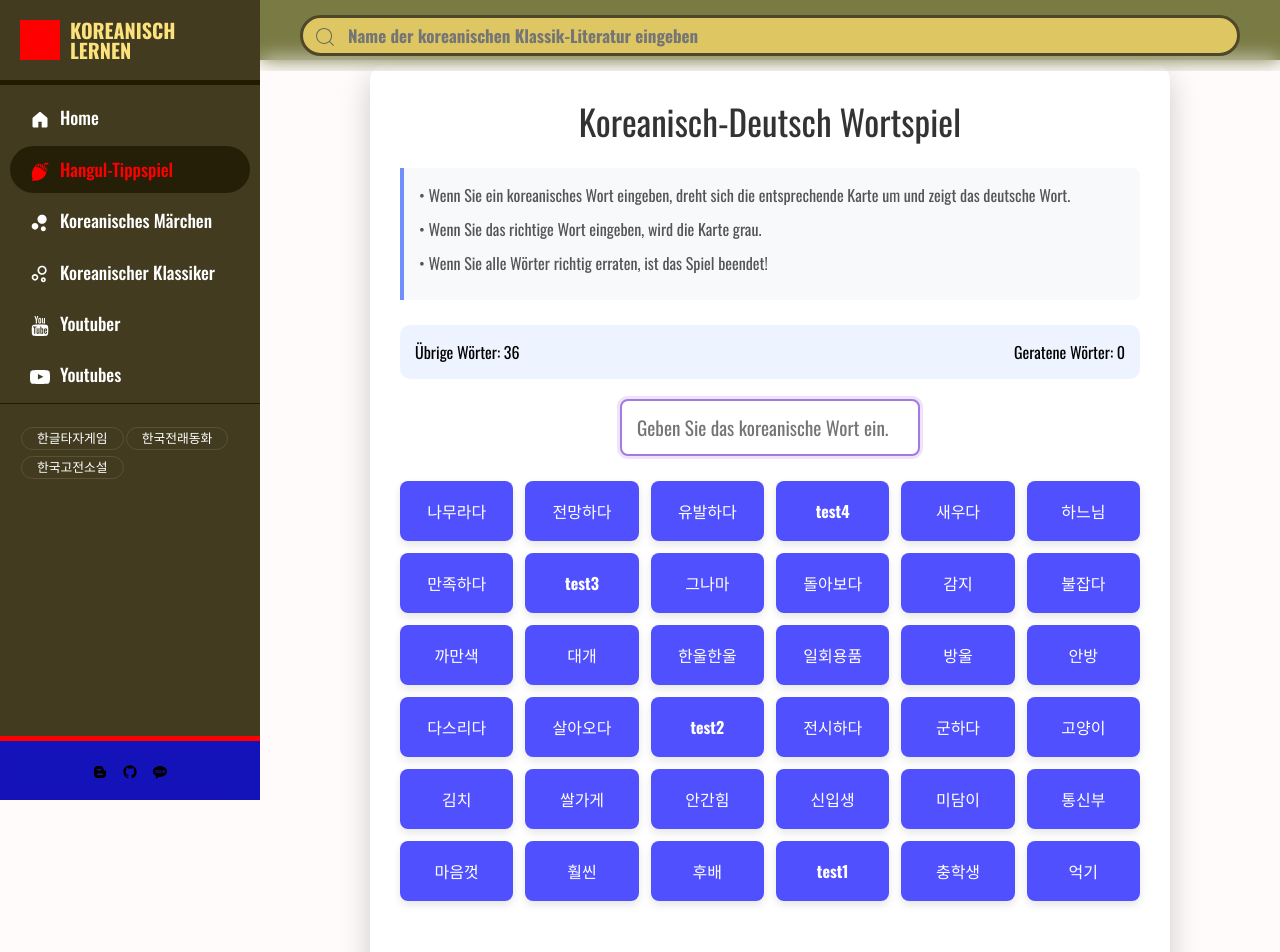
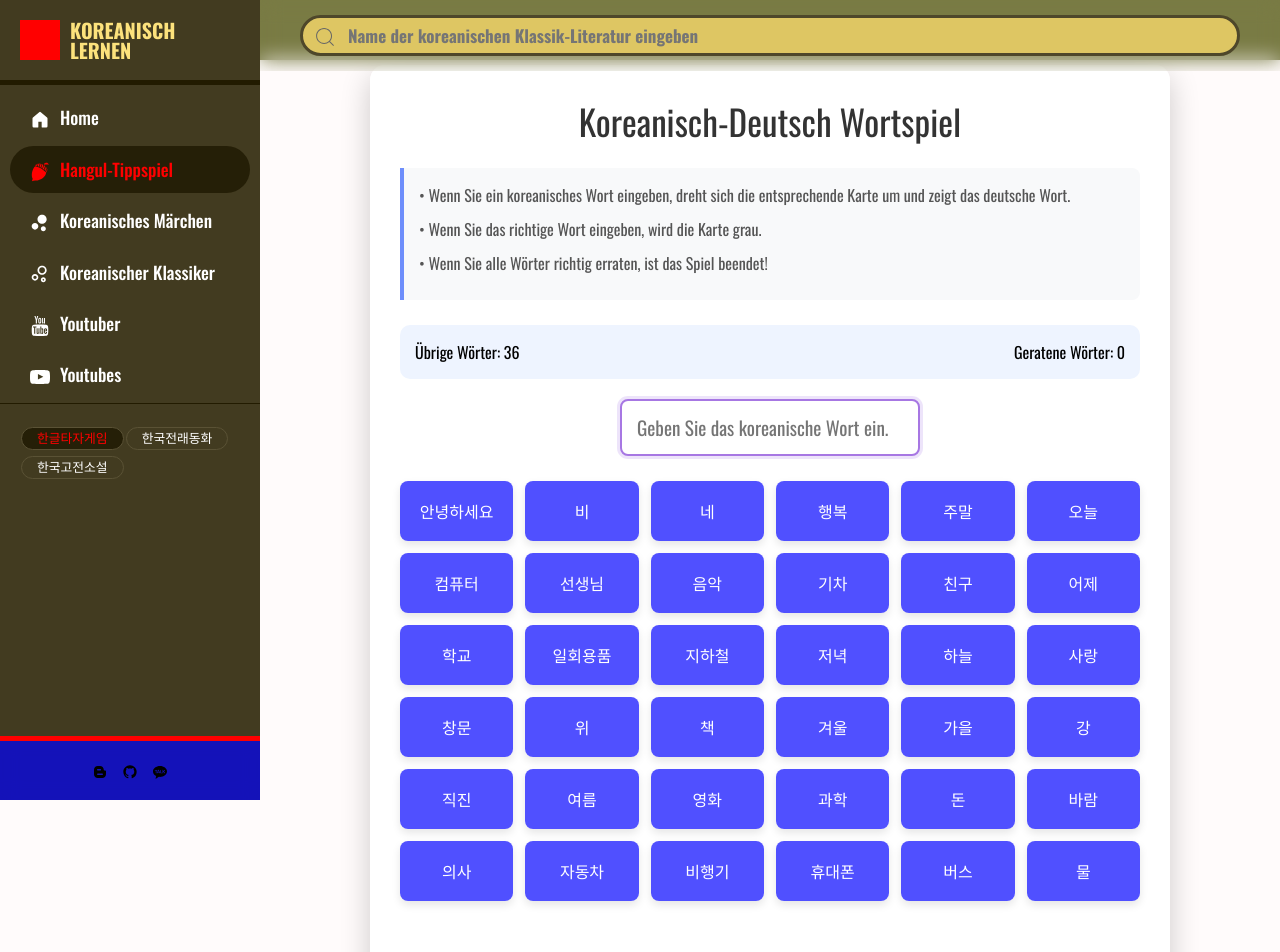
Before and after one commit to nuna2025/KoreanischLernen, a React (Create React App) app: page /wordgame in a window 1280 px wide. Shown: the top 952 px of the page. Built offline with nearby package versions, Linux system fonts and the light colour scheme; a web font is replaced by a local one.

Commit message:
Style: Refine search area appearance and add more Word for wordgame

```diff
--- a/src/assets/scss/section/_search.scss
+++ b/src/assets/scss/section/_search.scss
@@ -24,4 +24,55 @@
         font-weight: 700;
         color: var(--blue);
     }
+
+    .suggestion-list {
+        padding: 2px 25px;
+
+
+        .dropdown-item {
+            --bg-color: transparent;
+            --text-color: inherit;
+            --border-color: #f3f4f6;
+
+            padding: 0.75rem 1.5rem;
+            cursor: pointer;
+            border-bottom: 1px solid var(--border-color);
+            background-color: var(--bg-color);
+            color: var(--text-color);
+            transition: all 0.2s ease;
+
+            border-radius: 5px;
+
+            &:last-child {
+                border-bottom: none;
+            }
+
+            &:hover {
+                --bg-color: #f9fafb;
+            }
+
+            &[data-selected="true"] {
+                --bg-color: #eff6ff;
+                --text-color: #1d4ed8;
+
+                &:hover {
+                --bg-color: #eff6ff; // 선택된 상태 유지
+                }
+            }
+        }
+
+    }
 }
+
+.not-research {
+    padding: 30px 45px;
+
+    font-size: 13px;
+    font-weight: 700;
+    color: var(--black200);
+    text-shadow: 1px 1px 1px rgba(0,0,0,0.3);
+}
+
+.searchresult-container {
+     margin-top: 20px;
+}
--- a/src/components/section/Search.jsx
+++ b/src/components/section/Search.jsx
@@ -1,12 +1,14 @@
 
 import React, { useState, useEffect, useRef } from 'react';
 import { useNavigate } from 'react-router-dom';
-import SearchResult from "../../pages/SearchResult";
+
+
+
 
 const koreanClassics = [
-  ['홍길동전', 'classicnovels/hongid'],
+  ['홍길동전', 'classicnovels/hongildong'],
   ['흥부와 놀부', 'fairytales/hnid'],
-  ['해와달이된 오누이', 'fairytales/sunmondid']
+  ['해와 달이 된 오누이', 'fairytales/sunmondid']
 ];
 
 
@@ -106,15 +108,6 @@ const Search = () => {
     setShowSuggestions(false);
   };
 
-//   if (showResult) {
-//     return (
-//       <SearchResult
-//         title={searchResult.title}
-//         url={searchResult.url}
-//       />
-//     );
-//   }
-
   return (
 
         <div id="search" >
@@ -137,22 +130,23 @@ const Search = () => {
                 />
 
 
-
-
                 {showSuggestions && suggestions.length > 0 && (
-                    <div className="absolute top-full left-0 right-0 bg-white border-t border-gray-200 shadow-lg z-10 max-h-60 overflow-y-auto">
+                    <div className="suggestion-list">
                         {suggestions.map(([title, url], index) => (
                             <div
                                 key={title}
-                                className={`px-6 py-3 cursor-pointer border-b border-gray-100 last:border-b-0 transition-colors ${
-                                index === selectedIndex
-                                    ? 'bg-blue-50 text-blue-700'
-                                    : 'hover:bg-gray-50'
-                                }`}
+
+
+                                className="dropdown-item"
+                                data-selected={index === selectedIndex}
+
+
+
+
                                 onClick={() => handleSuggestionClick(index)}
                                 onMouseEnter={() => setSelectedIndex(index)}
                             >
-                                <div className="flex items-center justify-between">
+                                <div className="flex items-center justify-between" style={{ display: "flex", alignItems: "center", justifyContent: "space-between" }}>
                                 <span className="font-medium">{title}</span>
                                 {/* <span className="text-sm text-gray-500">
                                     {url.includes('classicnovels') ? '( ist 고전소설)' : '( ist 전래동화)'}
--- a/src/data/header.js
+++ b/src/data/header.js
@@ -45,22 +45,22 @@ export const headerMenus = [
 export const searchKeyword = [
     {
         title:"한글타자게임",
-        src:"/search/wordgame"
+        src:"/wordgame"
     },
      {
         title:"한국전래동화",
-        src:"/search/fairytales"
+        src:"/fairytales"
     },
      {
         title:"한국고전소설",
-        src:"/search/classicnovels"
+        src:"/classicnovels"
     }
 ]
 
 export const snsLink = [
     {
         title: "googleblog",
-        url: "/",
+        url: "https://kozeit.blogspot.com/",
         icon: <RiBloggerFill />
     },
     {
@@ -70,7 +70,7 @@ export const snsLink = [
     },
     {
         title: "kakaotalk",
-        url: "/",
+        url: "https://open.kakao.com/o/gwiNVBSh",
         icon: <RiKakaoTalkFill />
     }
 ]
--- a/src/data/wordParis.js
+++ b/src/data/wordParis.js
@@ -1,45 +1,98 @@
 // Korean-German word pairs
 const wordPairs = [
-                { korean: 'test1', german: 'test' },
-                { korean: 'test2', german: 'test' },
-                { korean: 'test3', german: 'test' },
-                { korean: 'test4', german: 'test' },
-                { korean: '그나마', german: 'immerhin' },
-                { korean: '까만색', german: 'schwarz' },
-                { korean: '새우다', german: 'brüten' },
-                { korean: '안간힘', german: 'Anstrengung' },
-                { korean: '방울', german: 'Tropfen' },
-                { korean: '귀신', german: 'Geist' },
-                { korean: '억기', german: 'Gedächtnis' },
-                { korean: '신입생', german: 'Erstsemester' },
-                { korean: '하느님', german: 'Gott' },
-                { korean: '미담이', german: 'schöne Geschichte' },
-                { korean: '대개', german: 'meistens' },
-                { korean: '후배', german: 'jüngerer Kollege' },
-                { korean: '충상', german: 'Loyalität' },
-                { korean: '다스리다', german: 'regieren' },
-                { korean: '통신부', german: 'Kommunikationsministerium' },
-                { korean: '포함되다', german: 'enthalten sein' },
-                { korean: '군하다', german: 'gnädig' },
-                { korean: '상관없이', german: 'unabhängig von' },
-                { korean: '마음껏', german: 'nach Herzenslust' },
-                { korean: '훨씬', german: 'viel' },
-                { korean: '고양이', german: 'Katze' },
-                { korean: '일회용품', german: 'Einwegartikel' },
-                { korean: '쌀가게', german: 'Reisgeschäft' },
-                { korean: '나무라다', german: 'tadeln' },
-                { korean: '불잡다', german: 'Feuer fangen' },
-                { korean: '만족하다', german: 'zufrieden sein' },
-                { korean: '감지', german: 'Erkennung' },
-                { korean: '전망하다', german: 'aussichtsreich' },
-                { korean: '전시하다', german: 'ausstellen' },
-                { korean: '한울한울', german: 'fröhlich' },
-                { korean: '살아오다', german: 'überleben' },
-                { korean: '김치', german: 'Kimchi' },
-                { korean: '안방', german: 'Hauptraum' },
-                { korean: '돌아보다', german: 'zurückblicken' },
-                { korean: '충학생', german: 'fleißiger Student' },
-                { korean: '유발하다', german: 'verursachen' }
+  { korean: '고양이', german: 'Katze' },
+  { korean: '일회용품', german: 'Einwegartikel' },
+  { korean: '안녕', german: 'Hallo' },
+  { korean: '사랑', german: 'Liebe' },
+  { korean: '물', german: 'Wasser' },
+  { korean: '책', german: 'Buch' },
+  { korean: '컴퓨터', german: 'Computer' },
+  { korean: '음악', german: 'Musik' },
+  { korean: '영화', german: 'Film' },
+  { korean: '학교', german: 'Schule' },
+  { korean: '친구', german: 'Freund' },
+  { korean: '가족', german: 'Familie' },
+  { korean: '돈', german: 'Geld' },
+  { korean: '음식', german: 'Essen' },
+  { korean: '커피', german: 'Kaffee' },
+  { korean: '집', german: 'Haus' },
+  { korean: '자동차', german: 'Auto' },
+  { korean: '공부', german: 'Studium' },
+  { korean: '여행', german: 'Reise' },
+  { korean: '날씨', german: 'Wetter' },
+  { korean: '색깔', german: 'Farbe' },
+  { korean: '시간', german: 'Zeit' },
+  { korean: '질문', german: 'Frage' },
+  { korean: '대답', german: 'Antwort' },
+  { korean: '전화', german: 'Telefon' },
+  { korean: '문', german: 'Tür' },
+  { korean: '창문', german: 'Fenster' },
+  { korean: '꽃', german: 'Blume' },
+  { korean: '나무', german: 'Baum' },
+  { korean: '하늘', german: 'Himmel' },
+  { korean: '바다', german: 'Meer' },
+  { korean: '강', german: 'Fluss' },
+  { korean: '산', german: 'Berg' },
+  { korean: '도시', german: 'Stadt' },
+  { korean: '마을', german: 'Dorf' },
+  { korean: '거리', german: 'Straße' },
+  { korean: '역사', german: 'Geschichte' },
+  { korean: '과학', german: 'Wissenschaft' },
+  { korean: '미술', german: 'Kunst' },
+  { korean: '운동', german: 'Sport' },
+  { korean: '건강', german: 'Gesundheit' },
+  { korean: '병원', german: 'Krankenhaus' },
+  { korean: '약국', german: 'Apotheke' },
+  { korean: '경찰', german: 'Polizei' },
+  { korean: '소방관', german: 'Feuerwehrmann' },
+  { korean: '선생님', german: 'Lehrer' },
+  { korean: '의사', german: 'Arzt' },
+  { korean: '학생', german: 'Student' },
+  { korean: '안녕하세요', german: 'Guten Tag' },
+  { korean: '감사합니다', german: 'Danke' },
+  { korean: '미안해요', german: 'Es tut mir leid' },
+  { korean: '네', german: 'Ja' },
+  { korean: '아니오', german: 'Nein' },
+  { korean: '얼마예요', german: 'Wie viel kostet das?' },
+  { korean: '맛있어요', german: 'Es schmeckt gut' },
+  { korean: '화장실', german: 'Toilette' },
+  { korean: '역', german: 'Bahnhof' },
+  { korean: '비행기', german: 'Flugzeug' },
+  { korean: '기차', german: 'Zug' },
+  { korean: '지하철', german: 'U-Bahn' },
+  { korean: '버스', german: 'Bus' },
+  { korean: '택시', german: 'Taxi' },
+  { korean: '왼쪽', german: 'links' },
+  { korean: '오른쪽', german: 'rechts' },
+  { korean: '직진', german: 'geradeaus' },
+  { korean: '위', german: 'oben' },
+  { korean: '아래', german: 'unten' },
+  { korean: '오늘', german: 'heute' },
+  { korean: '내일', german: 'morgen' },
+  { korean: '어제', german: 'gestern' },
+  { korean: '아침', german: 'Morgen' },
+  { korean: '점심', german: 'Mittagessen' },
+  { korean: '저녁', german: 'Abendessen' },
+  { korean: '주말', german: 'Wochenende' },
+  { korean: '생일', german: 'Geburtstag' },
+  { korean: '계절', german: 'Jahreszeit' },
+  { korean: '봄', german: 'Frühling' },
+  { korean: '여름', german: 'Sommer' },
+  { korean: '가을', german: 'Herbst' },
+  { korean: '겨울', german: 'Winter' },
+  { korean: '맑음', german: 'sonnig' },
+  { korean: '비', german: 'Regen' },
+  { korean: '눈', german: 'Schnee' },
+  { korean: '바람', german: 'Wind' },
+  { korean: '행복', german: 'Glück' },
+  { korean: '슬픔', german: 'Trauer' },
+  { korean: '분노', german: 'Wut' },
+  { korean: '두려움', german: 'Angst' },
+  { korean: '휴대폰', german: 'Handy' },
+  { korean: '카메라', german: 'Kamera' },
+  { korean: '사진', german: 'Foto' },
+  { korean: '노래', german: 'Lied' },
+  { korean: '춤', german: 'Tanz' }
             ];
 
 export { wordPairs };
--- a/src/pages/SearchResult.jsx
+++ b/src/pages/SearchResult.jsx
@@ -7,63 +7,44 @@ import { storiesData } from '../data/stories';
 import { novelsData } from '../data/novels';
 import StoryCard from '../components/contents/story/StoryCard';
 
-const SearchResult = () => {  //{title, url}
+const SearchResult = () => {
 
     // useLocation 훅으로 navigate가 전달한 상태(state)를 가져옵니다.
     const location = useLocation();
     const { title, url } = location.state || {}; // 상태가 없을 경우를 대비하여 기본값 설정
 
-    // ... (뒤로가기 버튼 로직 등)
-
-    // if (title === 'not') {
-    //     return (
-    //         <div>
-    //             <h2>검색 결과를 찾을 수 없습니다.</h2>
-    //         </div>
-    //     );
-    // }
-
     return (
         <Main
         title='Search page'
         description='search page'>
-            {title==='not'?
-            <div>
-                <h2>검색 결과를 찾을 수 없습니다.</h2>
-            </div>:
-            <div>
-                <h2>{title}</h2>
-                <p>자세한 내용은 <a href={url}>{url}</a>에서 확인하세요.</p>
-            </div>}
-            {/* <div>
-                <h2>{title}</h2>
-                <p>자세한 내용은 <a href={url}>{url}</a>에서 확인하세요.</p>
-            </div> */}
+            <dir className='searchresult-container'>
+                {title==='not'?
+                <div className ='not-research'>
+                    <h2>Verzeihung. Die Geschichte, nach der Sie gesucht haben, ist auf dieser Seite nicht verfügbar. (죄송합니다. 검색 결과를 찾을 수 없습니다.)</h2>
+                </div>:
+                <div className='searchresult-wordcard'>
+
+                    {url.includes('classicnovels') ? novelsData.map(story => (
+
+                        story.title===title &&
+                        <Link to={`/classicnovels/${story.id}`} key={story.id} className="story-link">
+                            <StoryCard story={story} />
+                        </Link>
+                    )) :
+                        storiesData.map(story => (
+
+                        story.title===title &&
+                        <Link to={`/fairytales/${story.id}`} key={story.id} className="story-link">
+                            <StoryCard story={story} />
+                        </Link>
+                        ))}
+
+                </div>}
+            </dir>
+
         </Main>
     );
 
-
-    //  if (!title && !url) {
-    //     return null;
-    // }
-    // const t=title;
-    // const u=url;
-    // return (
-    //     <Main
-    //     title='Search page'
-    //     description='search page'>
-
-    //     {t}, {u}
-    //     </Main>
-    // )
-
-
-    // return (
-    //     <div className="search__result">
-    //         {category && <p>집합 이름: {category}</p>}
-    //         {title && <p>제목: {title}</p>}
-    //     </div>
-    // );
 }
 
 export default SearchResult
```
